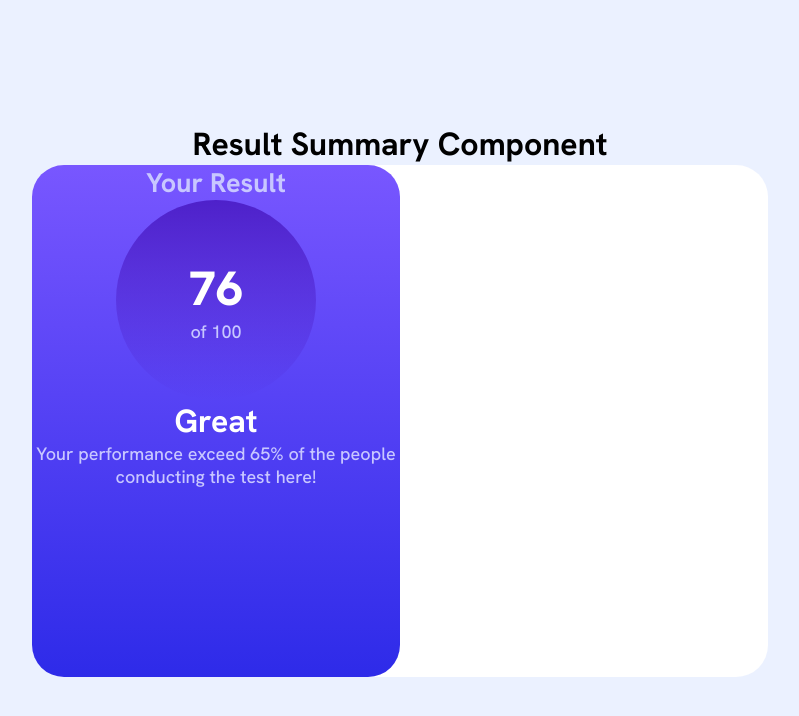
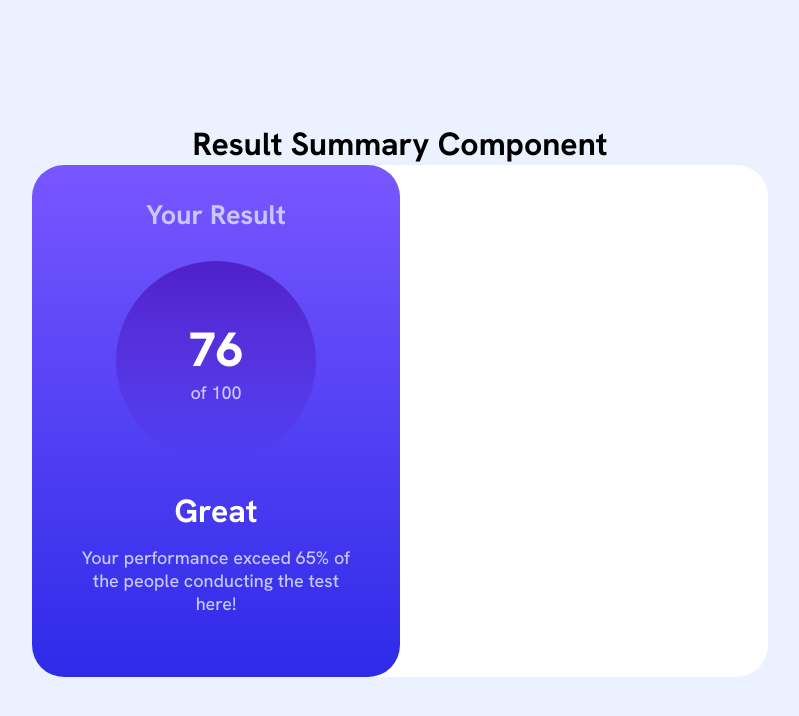
Before and after one commit to Biggboss7/Result-Summary-Component, a plain HTML site: page index.html in a window 1280 px wide. Shown: the whole page, without its empty margins (240-1039 px from the left). Drawn offline with Linux system fonts and the light colour scheme.

Commit message:
Adjusts Position of Elements in Result Section

```diff
--- a/style.css
+++ b/style.css
@@ -32,6 +32,7 @@ body {
 }
 
 .grade {
+    margin-bottom: .9rem;
     font-size: 2rem;
     color: var(--white-900);
 }
@@ -53,6 +54,7 @@ body {
 
 /* Result Section */
 .result__container {
+    padding: 2rem 3rem;
     color: var(--blue-200);
     text-align: center;
     background-image: linear-gradient(hsl(252, 100%, 67%), hsl(241, 81%, 54%));
@@ -62,7 +64,7 @@ body {
 .result__diagram {
     width: 200px;
     height: 200px;
-    margin: 0 auto;
+    margin: 1.8rem auto;
     display: flex;
     justify-content: center;
     align-items: center;
```
